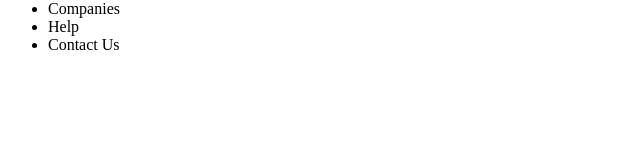
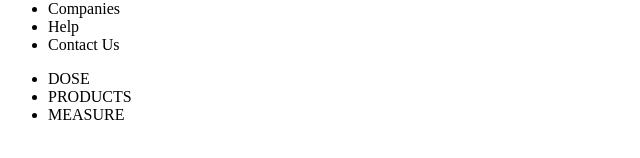
Before and after one commit to cbvargas5/Accu-Hemp, a React app: page / in a window 1280 px wide. Shown: the part 346-504 px from the top of the page, without its empty margins (0-640 px from the left). Built offline with nearby package versions, Linux system fonts and the light colour scheme; the HTML template or start-up script is replaced by a standard one.

Commit message:
created and imported FeatureNav component

```diff
--- a/client/src/components/App.jsx
+++ b/client/src/components/App.jsx
@@ -1,5 +1,6 @@
 import React from 'react';
-import Header from './Header.jsx'
+import Header from './Header.jsx';
+import FeatureNav from './FeatureNav.jsx';
 
 class App extends React.Component {
   constructor(props) {
@@ -9,6 +10,7 @@ class App extends React.Component {
    return (
     <div>
       <Header />
+      <FeatureNav />
     </div>
     )
   }
--- /dev/null
+++ b/client/src/components/FeatureNav.jsx
@@ -0,0 +1,16 @@
+import React from 'react';
+
+const Navbar = (props) => (
+  <div className="feature-nav-wrapper">
+    <nav className="feature-nav">
+      <ul>
+        <li>DOSE</li>
+        <li>PRODUCTS</li>
+        <li>MEASURE</li>
+      </ul>
+    </nav>
+
+  </div>
+);
+
+export default Navbar
--- a/client/src/components/Navbar.jsx
+++ b/client/src/components/Navbar.jsx
@@ -1,7 +1,7 @@
 import React from 'react';
 
 const Navbar = (props) => (
-  <nav>
+  <nav className="main-nav">
     <ul>
       <li>Home</li>
       <li>Companies</li>
```
